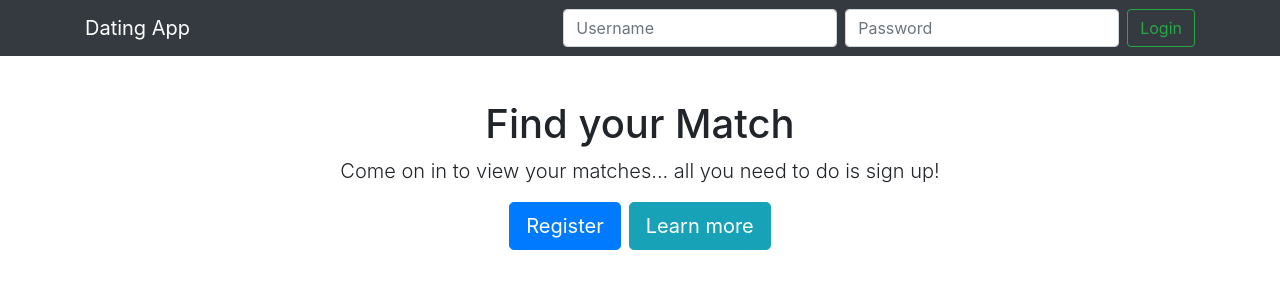
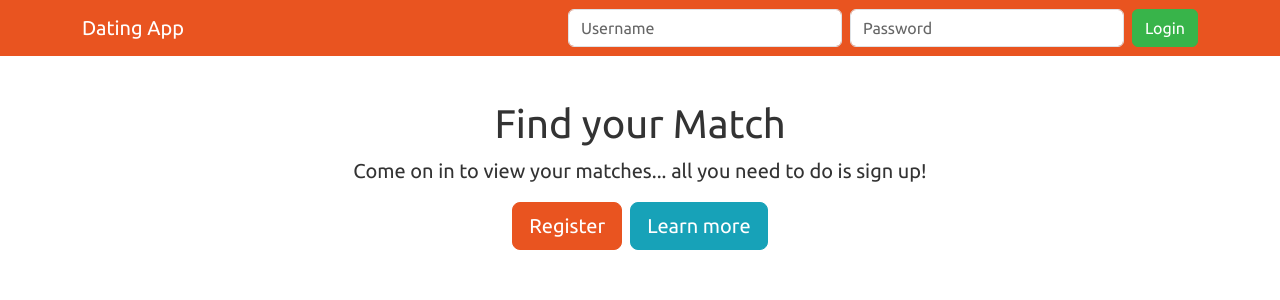
Before and after one commit to AbinayaSakthikumar/client, an Angular app: page / in a window 1280 px wide. Shown: the top 300 px of the page. Built offline with nearby package versions, Linux system fonts and the light colour scheme.

Commit message:
End of section 6 (72. Adding a new theme)

```diff
--- a/angular.json
+++ b/angular.json
@@ -25,6 +25,7 @@
             "styles": [
               "./node_modules/ngx-bootstrap/datepicker/bs-datepicker.css",
               "./node_modules/bootstrap/dist/css/bootstrap.min.css",
+              "./node_modules/bootswatch/dist/united/bootstrap.css",
               "./node_modules/font-awesome/css/font-awesome.css",
               "./node_modules/ngx-toastr/toastr.css",
               "src/styles.css"
--- a/package.json
+++ b/package.json
@@ -19,6 +19,7 @@
     "@angular/platform-browser-dynamic": "~12.2.0",
     "@angular/router": "~12.2.0",
     "bootstrap": "^4.6.0",
+    "bootswatch": "^5.1.3",
     "font-awesome": "^4.7.0",
     "ngx-bootstrap": "^7.1.2",
     "ngx-toastr": "^14.3.0",
--- a/src/app/nav/nav.component.html
+++ b/src/app/nav/nav.component.html
@@ -1,4 +1,4 @@
-<nav class="navbar navbar-expand-md navbar-dark fixed-top bg-dark">
+<nav class="navbar navbar-expand-md navbar-dark fixed-top bg-primary">
   <div class="container">
     <a class="navbar-brand" routerLink='/' routerLinkActive='active' >Dating App</a>
       <ul class="navbar-nav mr-auto" >
@@ -16,8 +16,8 @@
 
       </ul>
 
-      <div class="dropdown" *ngIf="accountService.currentUser$ |async" dropdown>
-        <a class="dropdown-toggle text-light"dropdownToggle>Welcome user</a>
+      <div class="dropdown" *ngIf="(accountService.currentUser$ |async) as user" dropdown>
+        <a class="dropdown-toggle text-light"dropdownToggle>Welcome {{user.username | titlecase}}</a>
         <div class="dropdown-menu mt-3" *dropdownMenu>
           <a class="dropdown-items">Edit Profile</a>
           <div class="dropdown-divider"></div>
@@ -39,7 +39,7 @@
         class="form-control mr-sm-2"
         type="password"
         placeholder="Password">
-        <button class="btn btn-outline-success my-2 my-sm-0" type="submit">Login</button>
+        <button class="btn btn-success my-2 my-sm-0" type="submit">Login</button>
       </form>
     </div>
 </nav>
```
Also changed, not shown: 1 other file (tests, documents, lock files or other folders).
